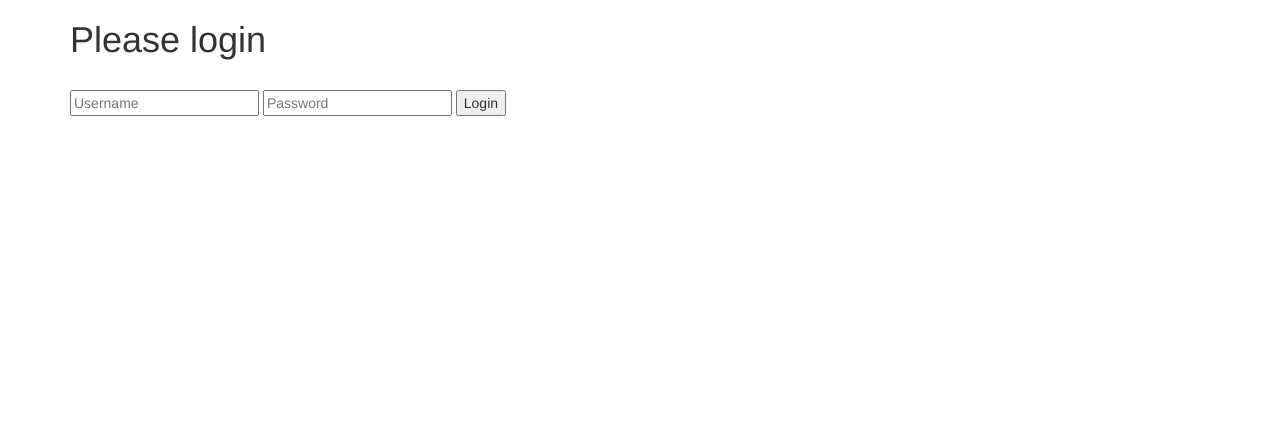
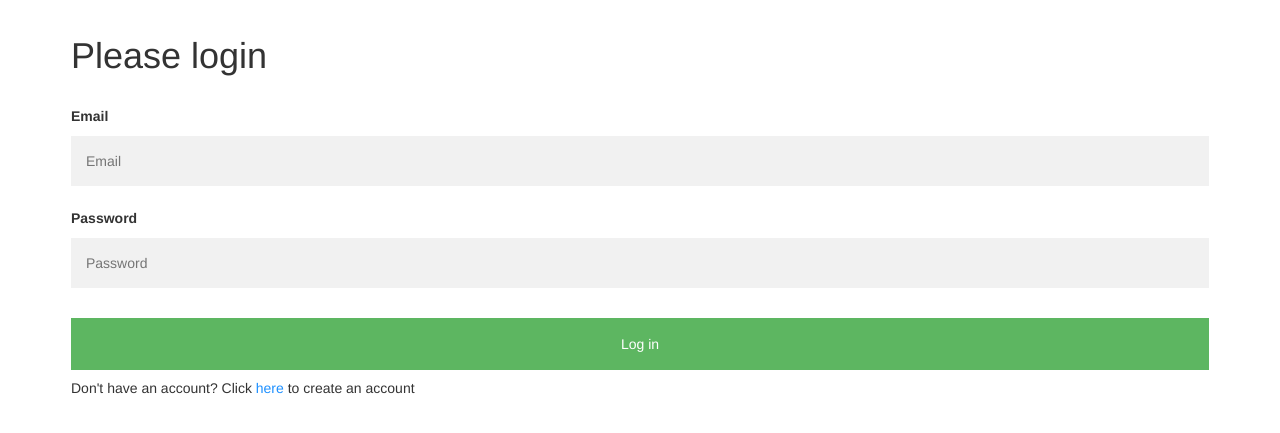
Before and after one commit to mcneil1/mcneil_robbie_set09103_cw2, a Flask app: page /login/ in a window 1280 px wide. Shown: the top 433 px of the page. Run offline with Flask 2, Linux system fonts and the light colour scheme; some libraries are stand-ins or nearby versions.

Commit message:
added registration form and implemented user database

```diff
--- a/app.py
+++ b/app.py
@@ -1,9 +1,11 @@
-from flask import Flask, render_template, redirect, url_for, request, session, flash
+from flask import Flask, render_template, redirect, url_for, request, session, flash, g
 from functools import wraps
+import sqlite3
 
 app = Flask(__name__)
 
 app.secret_key = "}lm';(:W7tA5Bot"
+app.database = "user.db"
 
 def login_required(f):
 	@wraps(f)
@@ -15,26 +17,25 @@ def login_required(f):
 			return redirect(url_for('login'))
 	return wrap
 
+
 @app.route('/')
 @login_required
 def home():
 	return render_template('index.html')
 
-@app.route('/welcome/')
-def welcome():
-	return render_template('welcome.html')
 
 @app.route('/login/', methods=['GET', 'POST'])
 def login():
 	error = None
 	if request.method == 'POST':
-		if request.form['username'] != 'admin' or request.form['password'] != 'admin':
+		if request.form['email'] != 'admin' or request.form['password'] != 'admin':
 			error = 'Invalid Credentials. Please try again.'
 		else:
 			session['logged_in'] = True
 			flash('Successfully logged in!')
 			return redirect(url_for('home'))
 	return render_template('login.html', error=error)
+
 
 @app.route('/logout/')
 @login_required
@@ -43,5 +44,30 @@ def logout():
 	flash('Successfully logged out')
 	return redirect(url_for('login'))
 
+
+@app.route('/register/', methods=['GET','POST'])
+def register():
+	error = None
+	if request.method == 'POST':
+		if request.form['password'] != request.form['password-repeat']:
+			error = 'Passwords do not match, please try again.'
+		else:
+			email = request.form['email']
+			password = request.form['password']
+
+			g.db = connect_db()
+			cur = g.db.execute('INSERT INTO users (email,password) VALUES (?,?)',(email,password) )
+			g.db.commit()
+			g.db.close()
+
+			session['logged_in'] = True
+			return redirect(url_for('home'))
+	return render_template('signup.html', error=error)
+
+
+def connect_db():
+	return sqlite3.connect(app.database)
+
+
 if __name__ == '__main__' :
 	app.run(debug=True)
--- /dev/null
+++ b/sql.py
@@ -0,0 +1,5 @@
+import sqlite3
+
+with sqlite3.connect("user.db") as connection:
+	c = connection.cursor()
+	c.execute("CREATE TABLE users(email TEXT, password TEXT)")
--- a/templates/base.html
+++ b/templates/base.html
@@ -3,6 +3,52 @@
 	<head><title>App</title>
 	<meta name="viewport" content="width=device-width, initial-scale=1.0">
 	<link href="{{ url_for('static', filename='css/bootstrap.min.css') }}" rel="stylesheet" />
+
+	<style>
+	.container {
+		padding: 16px;
+		background-color: white;
+	}
+
+	input[type=text], input[type=password] {
+		width: 100%;
+		padding: 15px;
+		margin: 5px 0 22px 0;
+		display: inline-block;
+		border: none;
+		background: #f1f1f1;
+	}
+
+	input[type=text]:focus, input[type=password]:focus {
+		background-color: #ddd;
+		outline: none;
+	}
+
+	hr {
+		border: 1px solid #f1f1f1;
+		margin-bottom: 25px;
+	}
+
+	.registerbtn {
+		background-color: #4CAF50;
+		color: white;
+		padding: 16px 20px;
+		margin: 8px 0;
+		border: none;
+		cursor: pointer;
+		width: 100%;
+		opacity: 0.9;
+	}
+
+	.registerbtn:hover {
+		opacity: 1;
+	}
+
+	a {
+		color: dodgerblue;
+	}
+
+	</style>
 	</head>
 	<body>
 
--- a/templates/login.html
+++ b/templates/login.html
@@ -5,9 +5,13 @@
 	<h1>Please login</h1>
 	<br>
 	<form action="" method="post">
-		<input type="text" placeholder="Username" name ="username" value="{{ request.form.username }}">
+		<label for="email"><b>Email</b></label>
+		<input type="text" placeholder="Email" name ="email" value="{{ request.form.email }}">
+		<label for="password"<b>Password</b></label>
 		<input type="password" placeholder="Password" name="password" value="{{ request.form.password }}">
-		<input class"btn btn-default" type="submit" value="Login">
+		<button type="submit" class="registerbtn">Log in</button>
+
+		<p>Don't have an account? Click <a href="http://set09103.napier.ac.uk:9159/register/">here</a> to create an account</p>
 	</form>
 	{% if error %}
 		<p class="error"><strong>Error:</strong> {{ error }}
```
Also changed, not shown: templates/signup.html (added, +31 -0 lines), templates/welcome.html (deleted, +0 -12 lines), templates/index.html (line endings or trailing spaces), user.db (added), 2 other files.
